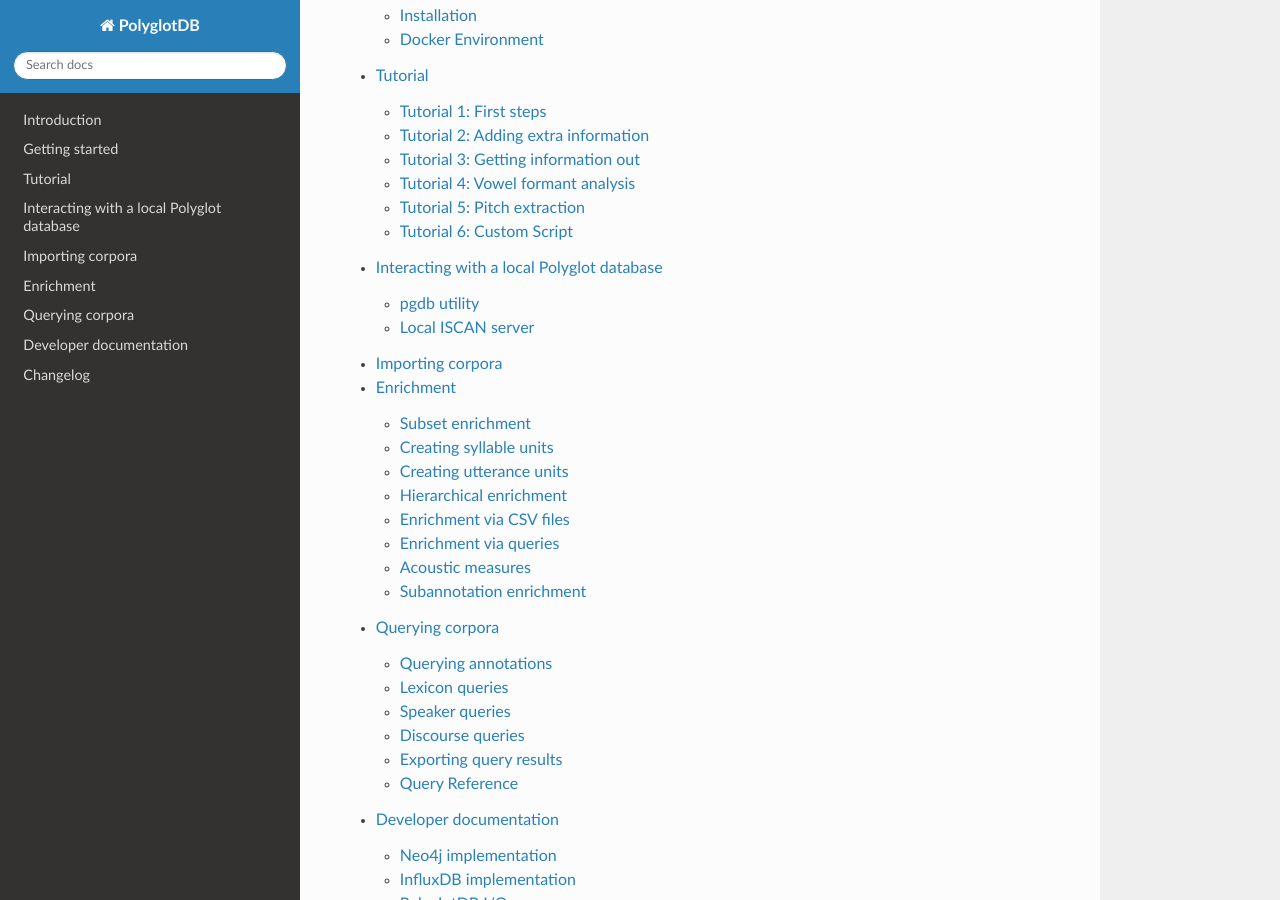
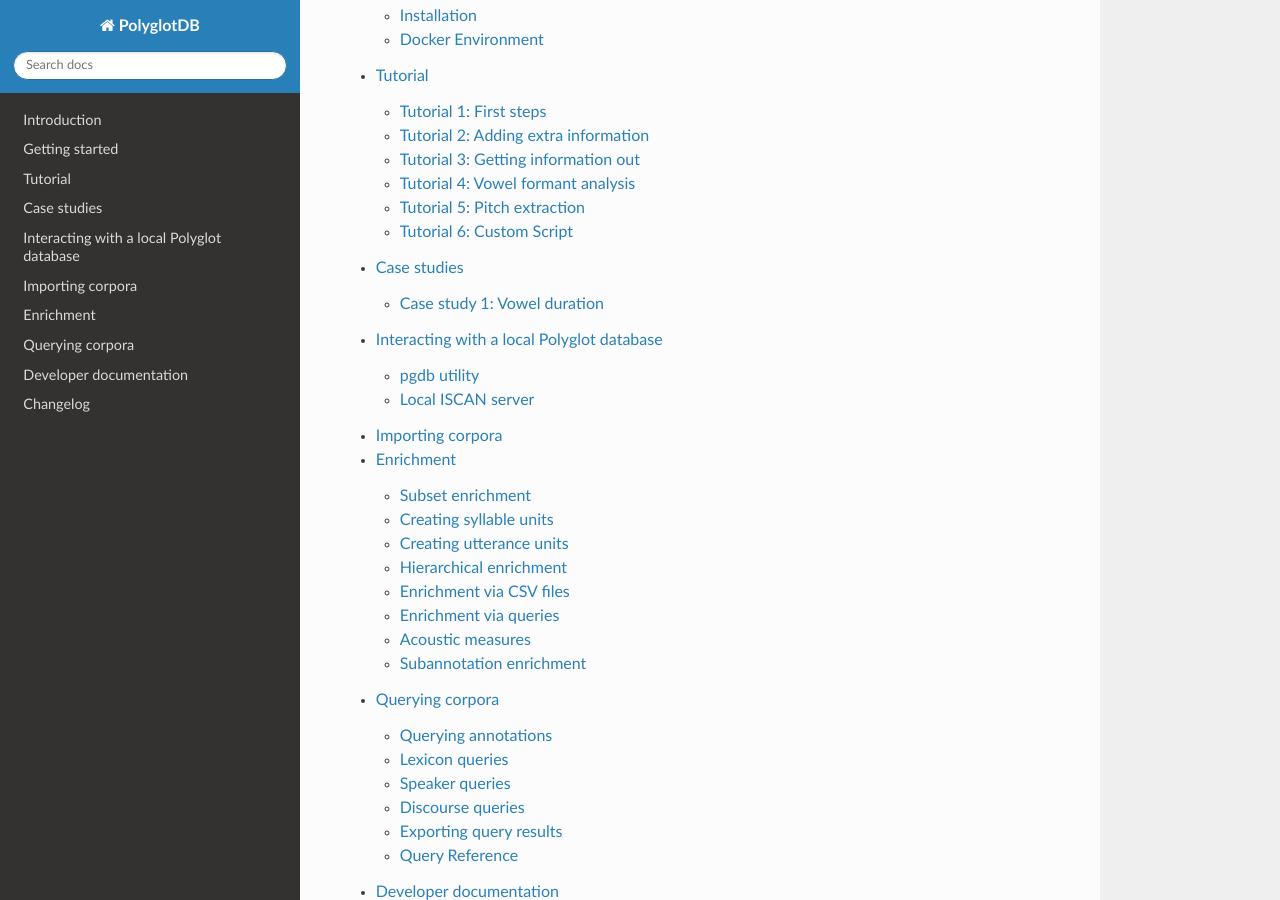
Before and after one commit to MontrealCorpusTools/PolyglotDB, a Sphinx documentation site: the page built from docs/source/index.rst, in a window 1280 px wide and 900 px high, scrolled down 336 px. Built offline with Sphinx 7.4.7 and the Read the Docs theme 3.1.0, drawn with Linux system fonts in a browser that asks for light colours; the version number could not be read and is left out.

Commit message:
Create case studies section

```diff
--- /dev/null
+++ b/docs/source/case_studies.rst
@@ -0,0 +1,13 @@
+
+.. _case_studies:
+
+************
+Case studies
+************
+
+Contents:
+
+.. toctree::
+   :maxdepth: 2
+
+   case_study_duration.rst
--- /dev/null
+++ b/docs/source/case_study_duration.rst
@@ -0,0 +1,5 @@
+.. _case_study_duration:
+
+****************************
+Case study 1: Vowel duration
+****************************
--- a/docs/source/index.rst
+++ b/docs/source/index.rst
@@ -12,6 +12,7 @@
    introduction.rst
    getting_started.rst
    tutorial.rst
+   case_studies.rst
    usage.rst
    import.rst
    enrichment.rst
```
